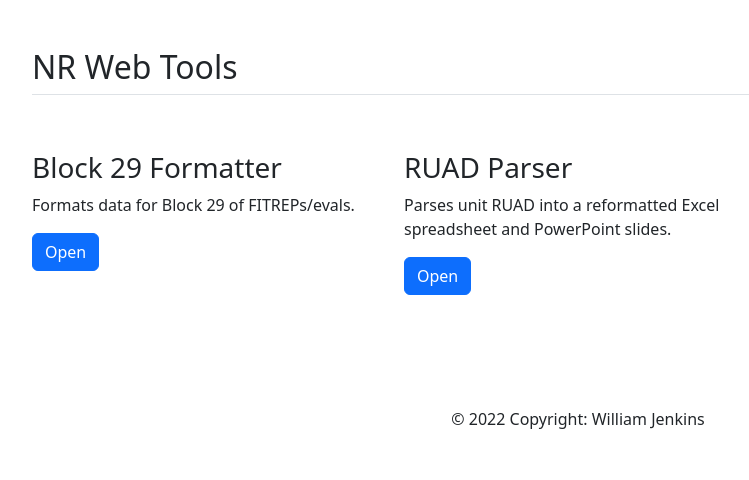
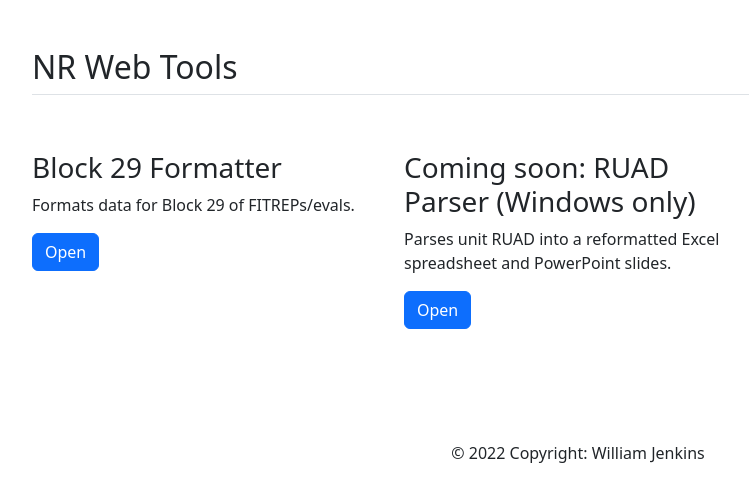
Before and after one commit to NeptuneProjects/nrwebtools, a Django app: page / in a window 1280 px wide. Shown: the part 56-536 px from the top of the page, without its empty margins (62-811 px from the left). Run offline with Django 3.2, Linux system fonts and the light colour scheme; some libraries are stand-ins or nearby versions.

Commit message:
Add coming soon

```diff
--- a/home/templates/index.html
+++ b/home/templates/index.html
@@ -18,7 +18,7 @@
 
     <div class="col d-flex align-items-start">
       <div>
-        <h3>RUAD Parser</h3>
+        <h3>Coming soon: RUAD Parser (Windows only)</h3>
         <p>Parses unit RUAD into a reformatted Excel spreadsheet and PowerPoint slides.</p>
         <a href="#" class="btn btn-primary">
           Open
```
